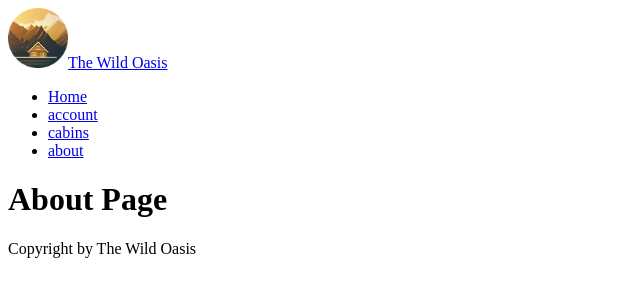
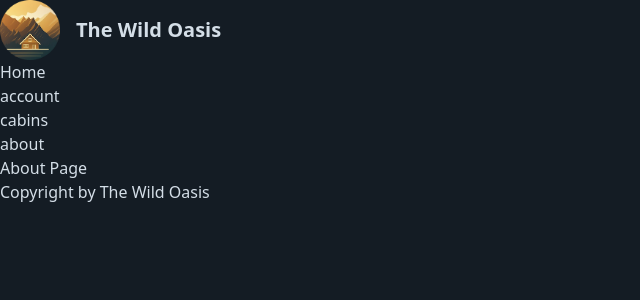
Before and after one commit to viktorasatiani/wild-oasis-client-website, a Next.js app: page /about in a window 1280 px wide. Shown: the top 300 px of the page, without its empty margins (0-640 px from the left). Built offline with nearby package versions, Linux system fonts and the light colour scheme.

Commit message:
implemented metadata title,description

```diff
--- a/app/_styles/globals.css
+++ b/app/_styles/globals.css
@@ -1,4 +1,4 @@
-/* @tailwind base;
+@tailwind base;
 @tailwind components;
 @tailwind utilities;
 
@@ -30,10 +30,9 @@
   }
 }
 
-For data picker */
-/* .rdp {
+For data picker .rdp {
   --rdp-cell-size: 32px !important;
   --rdp-accent-color: theme('colors.accent.500') !important;
   --rdp-background-color: theme('colors.accent.600') !important;
   margin: 0 !important;
-} */
+}
--- a/app/about/page.js
+++ b/app/about/page.js
@@ -1,4 +1,8 @@
 import Navigation from '../_components/Navigation';
+
+export const metadata = {
+  title: 'About',
+};
 
 function Page() {
   return (
--- a/app/account/page.js
+++ b/app/account/page.js
@@ -1,4 +1,8 @@
 import Navigation from '../_components/Navigation';
+
+export const metadata = {
+  title: 'Account',
+};
 
 function Page() {
   return (
--- a/app/cabins/page.js
+++ b/app/cabins/page.js
@@ -1,4 +1,8 @@
 import Counter from '../_components/Counter';
+
+export const metadata = {
+  title: 'Cabins',
+};
 
 async function Page() {
   const res = await fetch(`https://jsonplaceholder.typicode.com/users`);
--- a/app/layout.js
+++ b/app/layout.js
@@ -1,14 +1,19 @@
 import Logo from './_components/Logo';
 import Navigation from './_components/Navigation';
-
+import '@/app/_styles/globals.css';
 export const metadata = {
-  title: 'The Wild Oasis',
+  title: {
+    template: '%s | The Wild Oasis',
+    default: 'Welcome |  The Wild Oasis',
+  },
+  description:
+    'Welcome to The Wild Oasis, Luxurious cabin hotel, located in the heart of the Italian Dolomites, surrounded by beautiful mountains and dark forests',
 };
 
 export default function RootLayout({ children }) {
   return (
     <html lang='en'>
-      <body>
+      <body className='bg-primary-950 text-primary-100 min-h-screen'>
         <header>
           <Logo />
           <Navigation />
--- a/package.json
+++ b/package.json
@@ -9,6 +9,7 @@
     "lint": "next lint"
   },
   "dependencies": {
+    "@heroicons/react": "^2.1.5",
     "next": "^15.0.1",
     "react": "^18.3.1",
     "react-dom": "^18.3.1"
--- a/tailwind.config.js
+++ b/tailwind.config.js
@@ -1,15 +1,39 @@
 /** @type {import('tailwindcss').Config} */
 module.exports = {
   content: [
-    "./pages/**/*.{js,ts,jsx,tsx,mdx}",
-    "./components/**/*.{js,ts,jsx,tsx,mdx}",
-    "./app/**/*.{js,ts,jsx,tsx,mdx}",
+    './pages/**/*.{js,ts,jsx,tsx,mdx}',
+    './components/**/*.{js,ts,jsx,tsx,mdx}',
+    './app/**/*.{js,ts,jsx,tsx,mdx}',
   ],
   theme: {
     extend: {
       colors: {
-        background: "var(--background)",
-        foreground: "var(--foreground)",
+        primary: {
+          50: '#E1E8EF',
+          100: '#D4DEE7',
+          200: '#B7C7D7',
+          300: '#99B0C7',
+          400: '#7C99B6',
+          500: '#5E82A6',
+          600: '#4C6B8A',
+          700: '#3C546C',
+          800: '#2C3D4F',
+          900: '#1B2631',
+          950: '#141C24',
+        },
+        accent: {
+          50: '#FAF5F0',
+          100: '#F4ECE1',
+          200: '#E8D6BF',
+          300: '#DDC2A2',
+          400: '#D2AF84',
+          500: '#C69963',
+          600: '#B78343',
+          700: '#926835',
+          800: '#6C4D28',
+          900: '#4B351B',
+          950: '#382814',
+        },
       },
     },
   },
```
Also changed, not shown: 1 other file (tests, documents, lock files or other folders).
